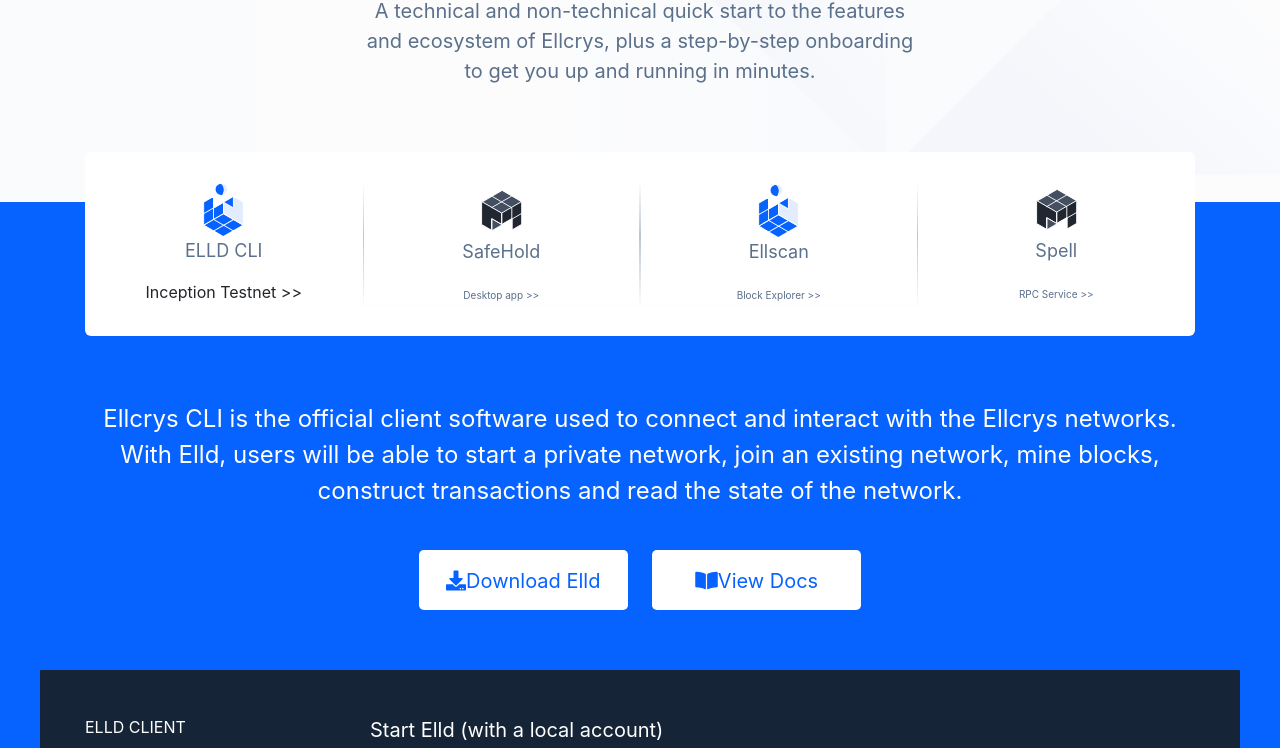
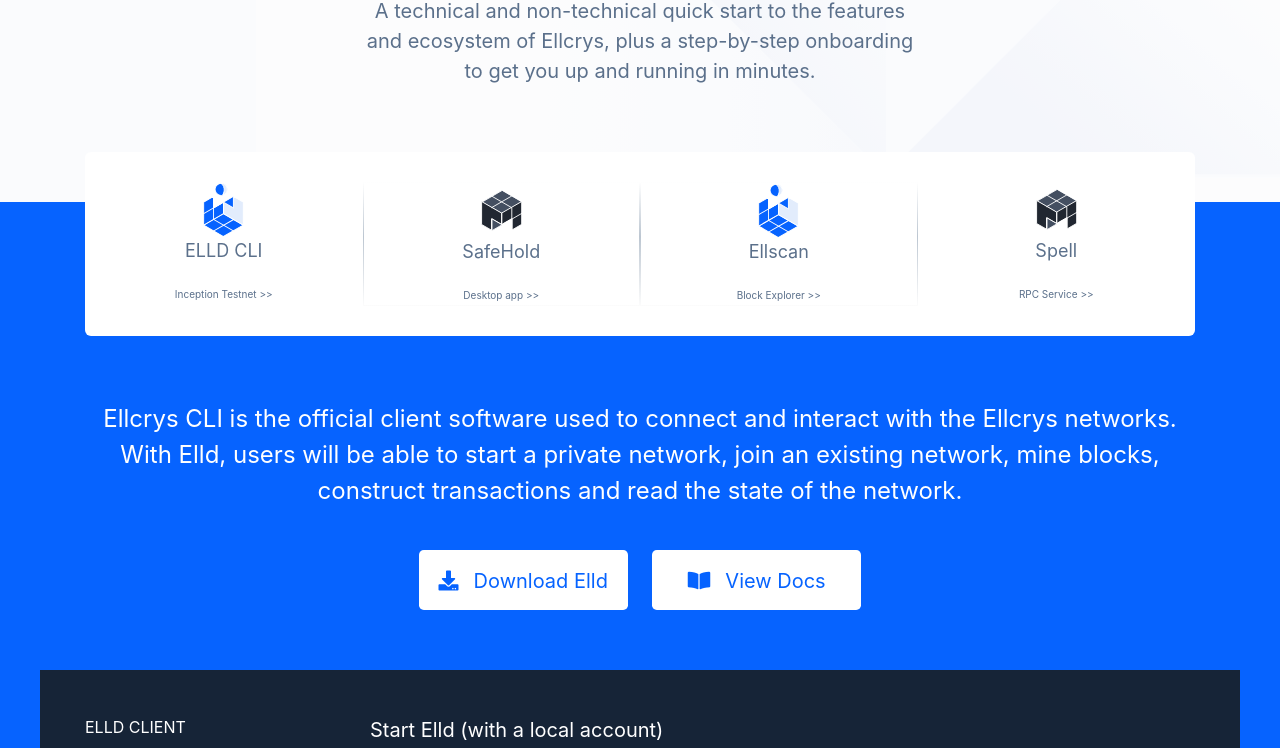
Before and after one commit to superfungirl/clones, a plain HTML site: page getting-started/getting-started.html in a window 1280 px wide. Shown: the part 295-1043 px from the top of the page. Drawn offline with nearby package versions, Linux system fonts and the light colour scheme.

Commit message:
Fixed the two buttons on elld cli section

```diff
--- a/getting-started/css/custom-css/main.scss
+++ b/getting-started/css/custom-css/main.scss
@@ -207,6 +207,14 @@ nav{
         margin: $margin;
         width: 209px;
         height: 60px;
+    }
+
+    .fa-book-open{
+        padding-right: $padding;
+    }
+
+    .fa-download{
+        padding-right: $padding;
     }
 
 }
--- a/getting-started/getting-started.html
+++ b/getting-started/getting-started.html
@@ -125,7 +125,7 @@
                     <div class="col-sm-3">
                         <img src="images/cli.svg">
                         <p>ELLD CLI</p>
-    Inception Testnet >></span>
+                        <span>Inception Testnet >></span>
                     </div>
                     <div class="col-sm-3 add-border">
                         <img src="images/safehold.svg">
```
Also changed, not shown: getting-started/css/custom-css/main.css, 1 other file.
